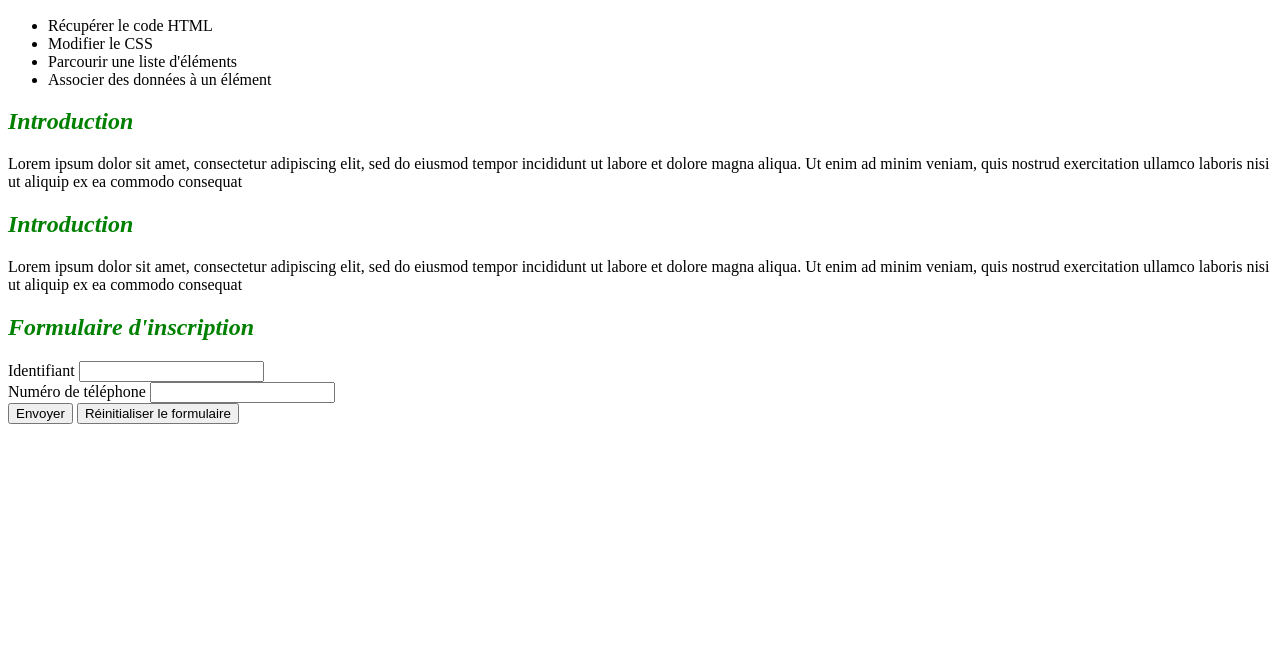
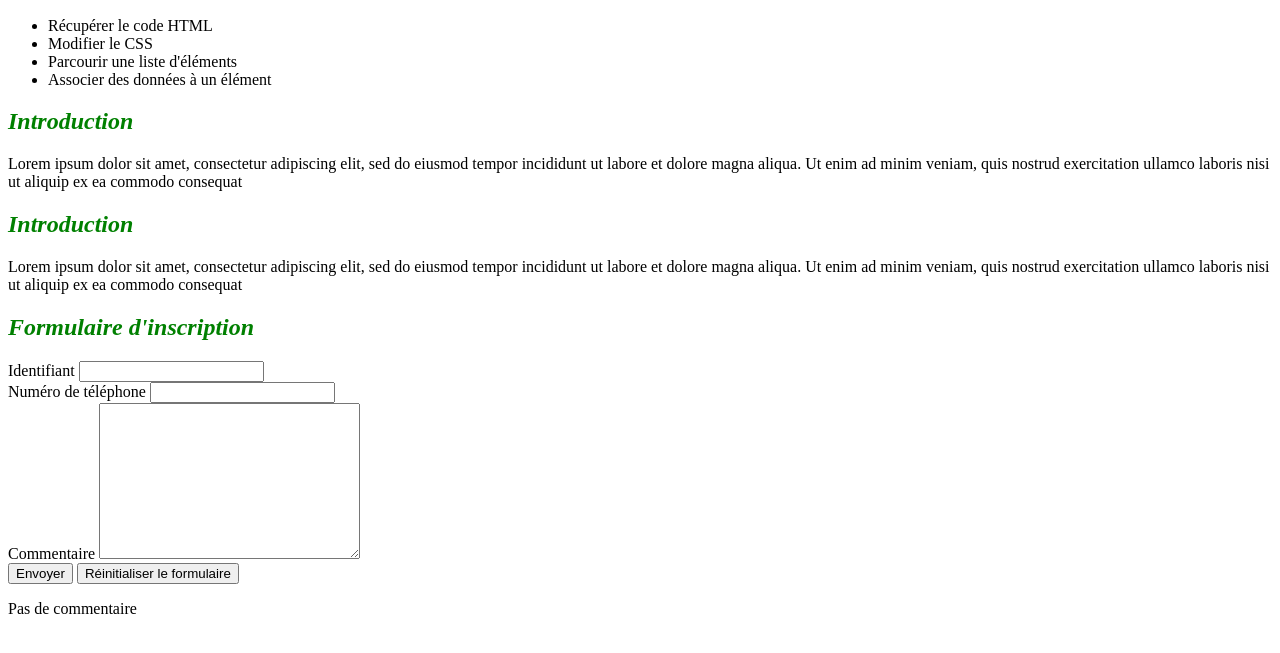
Before and after one commit to akkramm00/jQuery-Bases, a plain HTML site: page index.html in a window 1280 px wide. Shown: the part 91-744 px from the top of the page. Drawn offline with nearby package versions, Linux system fonts and the light colour scheme.

Commit message:
using keyup method for duplicate the text outside !

```diff
--- a/index.html
+++ b/index.html
@@ -41,9 +41,16 @@
                <label for="phone">Numéro de téléphone</label>
                <input id="phone" type="text" class="input-row">
             </div>
+            <div class="input-rom">
+                <label for="comment">Commentaire</label>
+                <textarea name="comment" id="comment" cols="30" rows="10"></textarea>
+            </div>
             <div class="input-row">
                 <button type="submit" id="send-data">Envoyer</button>
                 <button type="reset" id="reset-data">Réinitialiser le formulaire</button>
+            </div>
+            <div class="saisi-comment">
+                <p id="commentValue">Pas de commentaire</p>
             </div>
         </form>
 
--- a/script.js
+++ b/script.js
@@ -48,12 +48,18 @@ $(() => {
 
   });
 
-  // pour pouvoir supprimer le message de remerciment,on va cilber le bouton reset
+  // pour pouvoir supprimer le message de remerciment = "p",on va cilber le bouton reset
    // puis lui appliquer la method remove()
   $('#reset-data').click(() => {
     $('#contact-form p').remove();
 
-
   })
 
+  // Lorsque'un utilisateur saisit un commentaire,la valeur de la texte doit se retrouver
+  // dupliquée dans le paragraphe #commentValue au fil de la saisie de l'utilisateur.
+
+  $('#comment').keyup(function () {
+    $('#commentValue').html($(this).val())
+  });
+
 });
```
